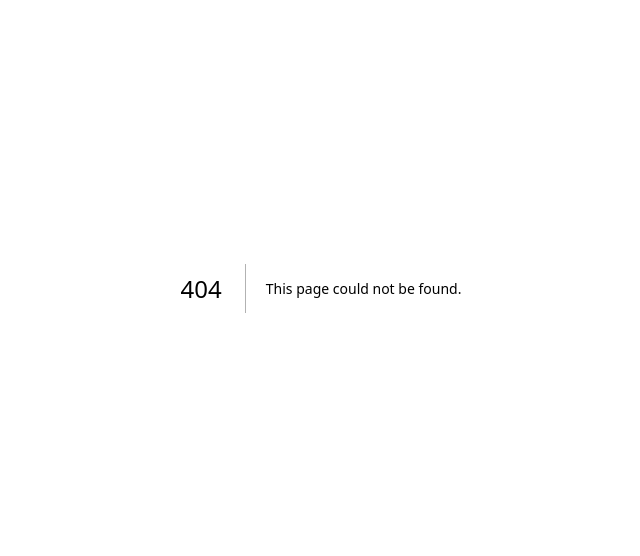
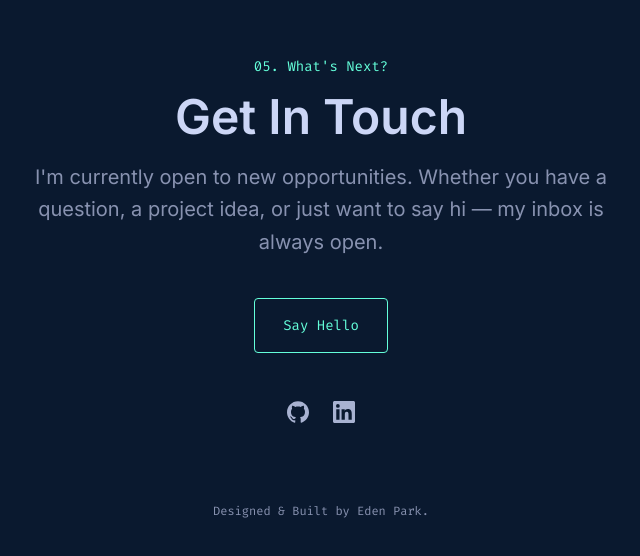
Before and after one commit to EdenGoforIt/who-am-i, a Next.js app: page /contact in a window 1280 px wide. Before the commit this address had no page. Shown: the part 112-668 px from the top of the page, without its empty margins (319-959 px from the left). Built offline with nearby package versions, Linux system fonts and the light colour scheme.

Commit message:
add: create ContactPage component to render Contact section

```diff
--- /dev/null
+++ b/app/contact/page.tsx
@@ -0,0 +1,10 @@
+import React from "react";
+import Contact from "@/components/contact";
+
+export default function ContactPage(): React.JSX.Element {
+  return (
+    <main>
+      <Contact />
+    </main>
+  );
+}
```
